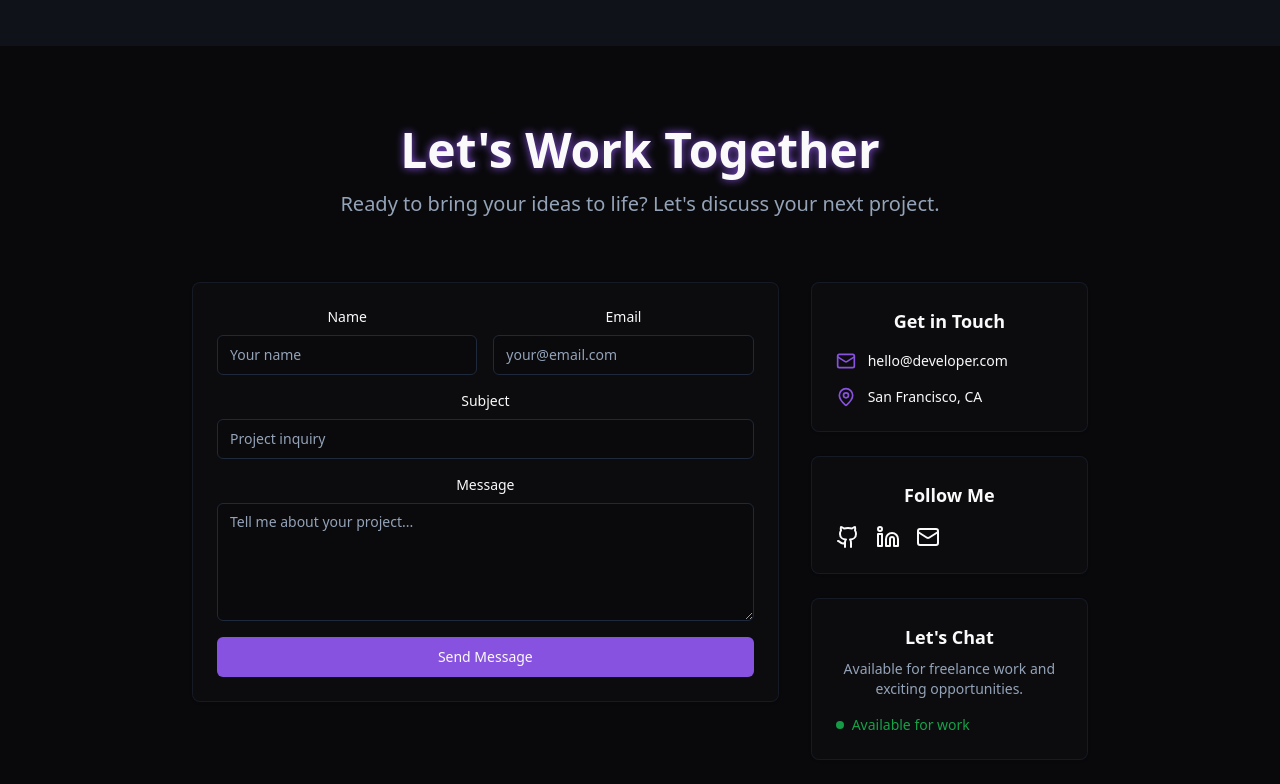
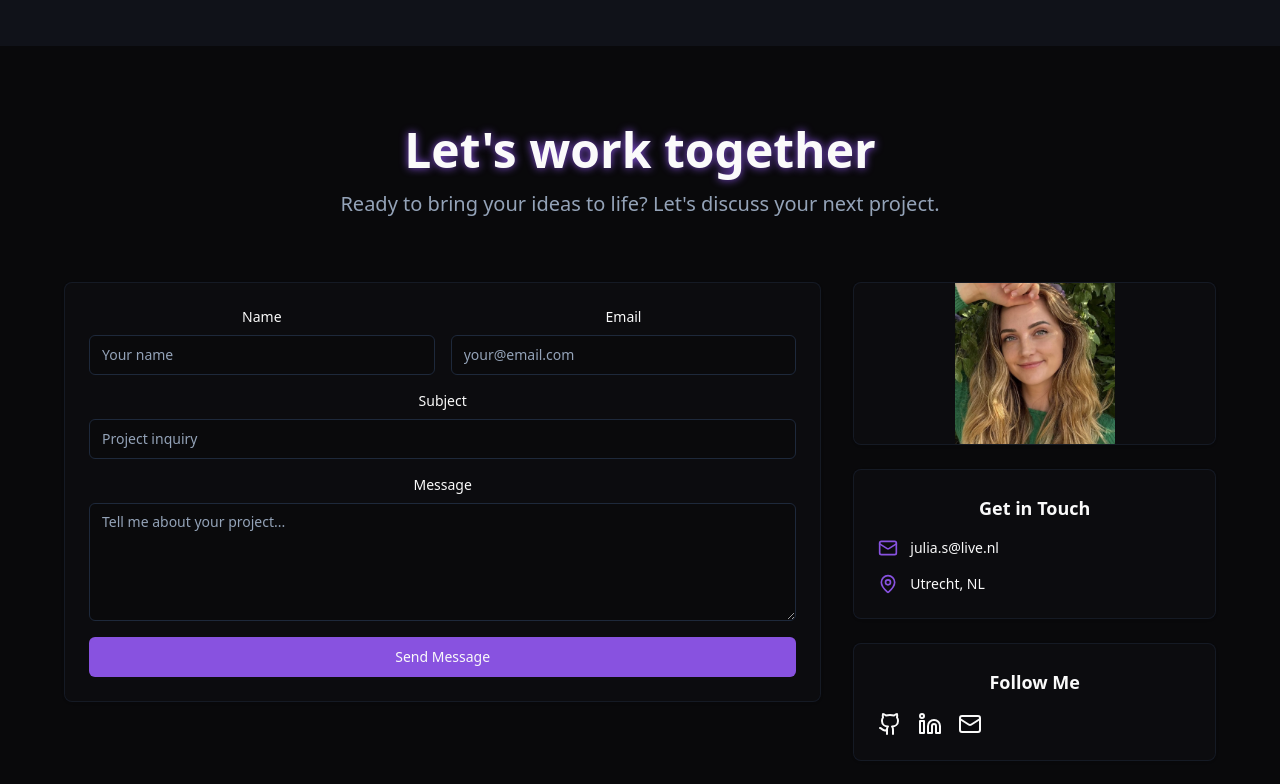
Before and after one commit to Juliasmitjes/juliasmitjes.github.io, a React (Vite) app: page / in a window 1280 px wide. Shown: the part 2520-3304 px from the top of the page. Built offline with nearby package versions, Linux system fonts and the light colour scheme.

Commit message:
contact page

```diff
--- a/src/components/Contact.tsx
+++ b/src/components/Contact.tsx
@@ -3,22 +3,38 @@ import { Card } from "./ui/card";
 import { Input } from "./ui/input";
 import { Textarea } from "./ui/textarea";
 import { Github, Linkedin, Mail, MapPin } from "lucide-react";
+import { motion } from 'motion/react';
+import juliaSmitjes from '../assets/juliaSmitjes.jpg';
+
 
 const Contact = () => {
   return (
     <section id="contact" className="py-20 px-4 bg-background">
-      <div className="max-w-4xl mx-auto">
-        <div className="text-center mb-16">
+      <div className="max-w-6xl mx-auto">
+      <motion.div
+        initial={{ opacity: 0, y: 50 }}
+        whileInView={{ opacity: 1, y: 0 }}
+        viewport={{ once: true }}
+        transition={{ duration: 0.6 }}
+        className="text-center mb-16"
+      >
         <h2 className="text-4xl md:text-5xl font-bold mb-4 text-glow text-foreground">
-            Let's Work Together
+          Let's work together
         </h2>
         <p className="text-xl text-muted-foreground max-w-2xl mx-auto">
           Ready to bring your ideas to life? Let's discuss your next project.
         </p>
-        </div>
+      </motion.div>
 
     <div className="grid grid-cols-1 lg:grid-cols-3 gap-8">
-          <div className="lg:col-span-2">
+      {/* Contact Form */}
+      <motion.div
+        initial={{ opacity: 0, x: -100 }}
+        whileInView={{ opacity: 1, x: 0 }}
+        viewport={{ once: true }}
+        transition={{ duration: 0.6 }}
+        className="lg:col-span-2"
+      >
         <Card className="p-6 bg-card/50 backdrop-blur-sm border-border/50">
           <form className="space-y-4">
             <div className="grid grid-cols-1 md:grid-cols-2 gap-4">
@@ -31,12 +47,10 @@ const Contact = () => {
                 <Input type="email" placeholder="your@email.com" className="bg-background/50" />
               </div>
             </div>
-
             <div>
               <label className="text-sm font-medium mb-2 block">Subject</label>
               <Input placeholder="Project inquiry" className="bg-background/50" />
             </div>
-
             <div>
               <label className="text-sm font-medium mb-2 block">Message</label>
               <Textarea
@@ -45,29 +59,50 @@ const Contact = () => {
                 className="bg-background/50"
               />
             </div>
-
             <Button className="w-full bg-primary hover:bg-primary/80">
               Send Message
             </Button>
           </form>
         </Card>
-          </div>
+      </motion.div>
 
-          <div className="space-y-6">
+      {/* Sidebar */}
+      <motion.div
+        initial={{ opacity: 0, x: 100 }}
+        whileInView={{ opacity: 1, x: 0 }}
+        viewport={{ once: true }}
+        transition={{ duration: 0.6, delay: 0.2 }}
+        className="space-y-6"
+      >
+        {/* Profile Image */}
+        <Card className="overflow-hidden p-0 bg-card/50 backdrop-blur-sm border-border/50">
+          <motion.img
+            src= {juliaSmitjes}
+            alt="Julia Smitjes"
+            initial={{ x: 100, opacity: 0 }}
+            whileInView={{ x: 0, opacity: 1 }}
+            viewport={{ once: true }}
+            transition={{ duration: 0.8 }}
+            className="w-40 mx-auto object-cover"
+          />
+        </Card>
+
+        {/* Contact Info */}
         <Card className="p-6 bg-card/50 backdrop-blur-sm border-border/50">
           <h3 className="text-lg font-semibold mb-4">Get in Touch</h3>
           <div className="space-y-4">
             <div className="flex items-center gap-3">
               <Mail size={20} className="text-primary" />
-                  <span className="text-sm">hello@developer.com</span>
+              <span className="text-sm">julia.s@live.nl</span>
             </div>
             <div className="flex items-center gap-3">
               <MapPin size={20} className="text-primary" />
-                  <span className="text-sm">San Francisco, CA</span>
+              <span className="text-sm">Utrecht, NL</span>
             </div>
           </div>
         </Card>
 
+        {/* Socials */}
         <Card className="p-6 bg-card/50 backdrop-blur-sm border-border/50">
           <h3 className="text-lg font-semibold mb-4">Follow Me</h3>
           <div className="flex gap-4">
@@ -83,6 +118,7 @@ const Contact = () => {
           </div>
         </Card>
 
+        {/* Availability */}
         <Card className="p-6 bg-card/50 backdrop-blur-sm border-border/50">
           <h3 className="text-lg font-semibold mb-2">Let's Chat</h3>
           <p className="text-sm text-muted-foreground mb-4">
@@ -93,10 +129,11 @@ const Contact = () => {
             <span className="text-sm text-accent">Available for work</span>
           </div>
         </Card>
-          </div>
+      </motion.div>
     </div>
   </div>
 </section>
+
   );
 };
 
--- a/src/components/Navigation.tsx
+++ b/src/components/Navigation.tsx
@@ -29,6 +29,8 @@ const Navigation = () => {
     setIsMobileMenuOpen(false);
   };
 
+
+
   return (
     <nav className={`fixed top-0 left-0 right-0 z-50 transition-all duration-300 ${
       isScrolled ? "bg-background/80 backdrop-blur-md border-b border-border/50" : ""
@@ -50,7 +52,10 @@ const Navigation = () => {
                 {item.label}
               </button>
             ))}
-            <Button size="sm" className="bg-primary hover:bg-primary/80">
+            <Button
+            size="sm"
+            onClick={() => scrollToSection("#contact")}
+            className="bg-primary hover:bg-primary/80">
               Hire me
             </Button>
           </div>
```
Also changed, not shown: src/assets/juliaSmitjes.jpg (added). Lines whose indentation alone changed are shown as unchanged.
